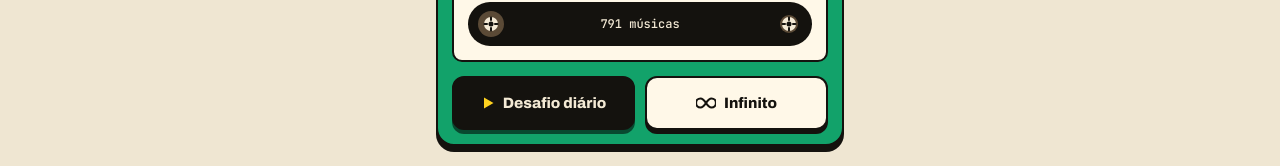
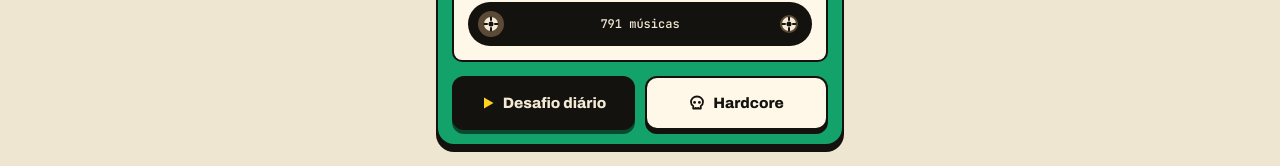
Before and after one commit to ChristianKringel/fitak7, a Next.js app: page / in a window 1280 px wide. Shown: the part 484-650 px from the top of the page. Built offline with nearby package versions, Linux system fonts and the light colour scheme.

Commit message:
feat(ui): replace infinite mode with hardcore

```diff
--- a/app/[category]/infinito/page.tsx
+++ b/app/[category]/infinito/page.tsx
@@ -4,6 +4,7 @@ import { notFound } from "next/navigation";
 import { InfiniteGame } from "@/components/InfiniteGame";
 import { PageHeading } from "@/components/PageHeading";
 import { tapeColor } from "@/components/tape";
+import { INFINITE_ENABLED } from "@/lib/game/config";
 import { getCategory, listCategories } from "@/lib/server/data";
 
 export const dynamicParams = false;
@@ -19,7 +20,8 @@ export async function generateMetadata(props: PageProps<"/[category]/infinito">)
 
 export default async function InfinitePage(props: PageProps<"/[category]/infinito">) {
   const category = await getCategory((await props.params).category);
-  if (!category) notFound();
+  // Hidden while the hardcore mode takes its place (see INFINITE_ENABLED).
+  if (!INFINITE_ENABLED || !category) notFound();
 
   const index = (await listCategories()).findIndex((c) => c.slug === category.slug);
   const color = tapeColor(index);
--- a/app/api/infinite/[category]/audio/route.ts
+++ b/app/api/infinite/[category]/audio/route.ts
@@ -1,3 +1,4 @@
+import { INFINITE_ENABLED } from "@/lib/game/config";
 import { findInfiniteRound } from "@/lib/server/infinite";
 import { audioRedirect, jsonError } from "@/lib/server/http";
 
@@ -5,6 +6,7 @@ export const dynamic = "force-dynamic";
 
 /** `?token=` from the round endpoint. Redirects (302) to a fresh preview. */
 export async function GET(request: Request, ctx: RouteContext<"/api/infinite/[category]/audio">) {
+  if (!INFINITE_ENABLED) return jsonError(404, "Modo indisponível.");
   const { category } = await ctx.params;
   const token = new URL(request.url).searchParams.get("token");
   const found = await findInfiniteRound(token, Date.now());
--- a/app/api/infinite/[category]/guess/route.ts
+++ b/app/api/infinite/[category]/guess/route.ts
@@ -1,8 +1,10 @@
+import { INFINITE_ENABLED } from "@/lib/game/config";
 import { findInfiniteRound } from "@/lib/server/infinite";
 import { guessResponse, isValidChoice, jsonError, readJsonObject } from "@/lib/server/http";
 
 /** Body: `{ token, choice: 0-3 }`. Returns the result and the answer. */
 export async function POST(request: Request, ctx: RouteContext<"/api/infinite/[category]/guess">) {
+  if (!INFINITE_ENABLED) return jsonError(404, "Modo indisponível.");
   const body = await readJsonObject(request);
   if (!body || !isValidChoice(body.choice)) return jsonError(400, "Palpite inválido.");
 
--- a/app/api/infinite/[category]/round/route.ts
+++ b/app/api/infinite/[category]/round/route.ts
@@ -1,4 +1,5 @@
 import type { InfiniteRoundResponse } from "@/lib/api/types";
+import { INFINITE_ENABLED } from "@/lib/game/config";
 import { pickInfiniteSong } from "@/lib/game/infinite";
 import {
   buildOptions,
@@ -18,6 +19,7 @@ const MAX_RECENT_TOKENS = 300;
  * this session; their songs are not picked again.
  */
 export async function POST(request: Request, ctx: RouteContext<"/api/infinite/[category]/round">) {
+  if (!INFINITE_ENABLED) return jsonError(404, "Modo indisponível.");
   const { category: slug } = await ctx.params;
   const category = await getCategory(slug);
   if (!category) return jsonError(404, "Categoria não encontrada.");
--- a/app/page.tsx
+++ b/app/page.tsx
@@ -69,9 +69,10 @@ export default async function Home() {
                       <PlayIcon />
                       Desafio diário
                     </Link>
-                    <Link href={`/${category.slug}/infinito`} className={`${secondaryButton} px-2`}>
-                      <InfinityIcon />
-                      Infinito
+                    {/* The endless mode is hidden (INFINITE_ENABLED); hardcore takes its place. */}
+                    <Link href={`/${category.slug}/hardcore`} className={`${secondaryButton} px-2`}>
+                      <SkullIcon />
+                      Hardcore
                     </Link>
                   </div>
                 )}
@@ -92,15 +93,19 @@ function PlayIcon() {
   );
 }
 
-function InfinityIcon() {
+function SkullIcon() {
   return (
-    <svg width="20" height="12" viewBox="0 0 20 12" aria-hidden>
+    <svg width="16" height="16" viewBox="0 0 16 16" aria-hidden>
       <path
-        d="M10 6c-2-3-3.5-4.5-5.5-4.5a4.5 4.5 0 0 0 0 9C6.5 10.5 8 9 10 6zm0 0c2 3 3.5 4.5 5.5 4.5a4.5 4.5 0 0 0 0-9C13.5 1.5 12 3 10 6z"
+        d="M8 1.5c-3.6 0-6 2.4-6 5.6 0 1.9.9 3.2 2.2 4v2.4h7.6v-2.4c1.3-.8 2.2-2.1 2.2-4 0-3.2-2.4-5.6-6-5.6z"
         fill="none"
         stroke="currentColor"
-        strokeWidth="2.2"
+        strokeWidth="1.8"
+        strokeLinejoin="round"
       />
+      <circle cx="5.6" cy="7.4" r="1.4" fill="currentColor" />
+      <circle cx="10.4" cy="7.4" r="1.4" fill="currentColor" />
+      <path d="M6.8 13.5v-1.6M9.2 13.5v-1.6" stroke="currentColor" strokeWidth="1.4" />
     </svg>
   );
 }
--- a/components/DailyGame.tsx
+++ b/components/DailyGame.tsx
@@ -205,8 +205,8 @@ function DailyResult({ category, color, categoryName, date, progress, stats }: D
 
       <DailyStatsView stats={stats} highlight={score} />
 
-      <Link href={`/${category}/infinito`} className={secondaryButton}>
-        Continuar no modo infinito
+      <Link href={`/${category}/hardcore`} className={secondaryButton}>
+        Encarar o modo Hardcore
       </Link>
     </div>
   );
--- a/components/HardModeToggle.tsx
+++ b/components/HardModeToggle.tsx
@@ -98,7 +98,7 @@ function HardModeHelp() {
           <p className="font-extrabold">Modo difícil</p>
           <p className="mt-1">
             Você ouve só {HARD_CLIP_SECONDS} segundos de cada música, em vez de {NORMAL_CLIP_SECONDS}. Vale para o
-            desafio diário e para o modo infinito.
+            desafio diário e para o modo Hardcore.
           </p>
         </div>
       )}
```
